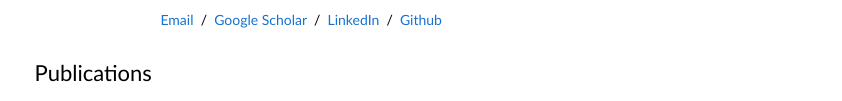
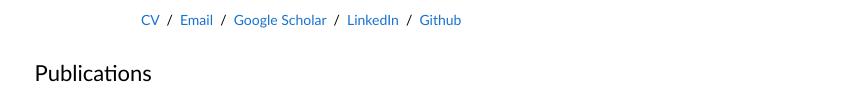
Before and after one commit to seongwon980/seongwon980.github.io, a plain HTML site: page index.html in a window 1280 px wide. Shown: the part 310-411 px from the top of the page, without its empty margins (228-1070 px from the left). Drawn offline with Linux system fonts and the light colour scheme.

Commit message:
Add CV link to index.html and upload CV.pdf

```diff
--- a/index.html
+++ b/index.html
@@ -40,7 +40,7 @@
                 Recently, my primary research interest is on <b>self-evolving robot agents</b>—agents that can autonomously improve their perception, reasoning, and action policies through interaction with the environment over long time horizons.
               </p>
               <p style="text-align:center">
-                <!-- <a href="personal/CV.pdf" target="_new">CV</a> &nbsp/&nbsp -->
+                <a href="personal/CV.pdf" target="_new">CV</a> &nbsp/&nbsp
                 <a href="mailto:seongwoncho@snu.ac.kr">Email</a> &nbsp/&nbsp
                 <a href="https://scholar.google.com/citations?user=KZL9kPQAAAAJ" target="_new">Google Scholar</a> &nbsp/&nbsp
                 <!-- <a href="https://dblp.org/pid/350/4104.html" target="_new">DBLP</a> &nbsp/&nbsp -->
```
Also changed, not shown: 1 other file.
